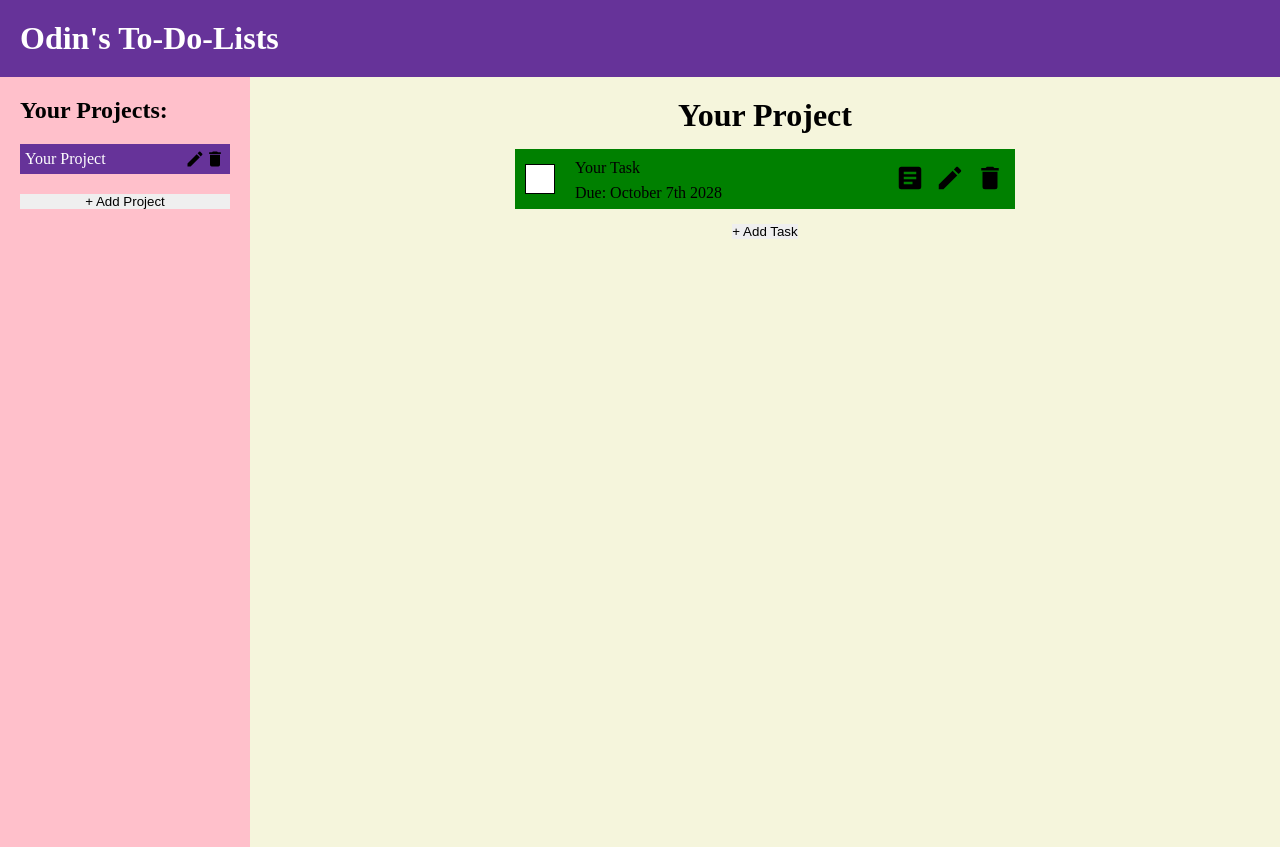
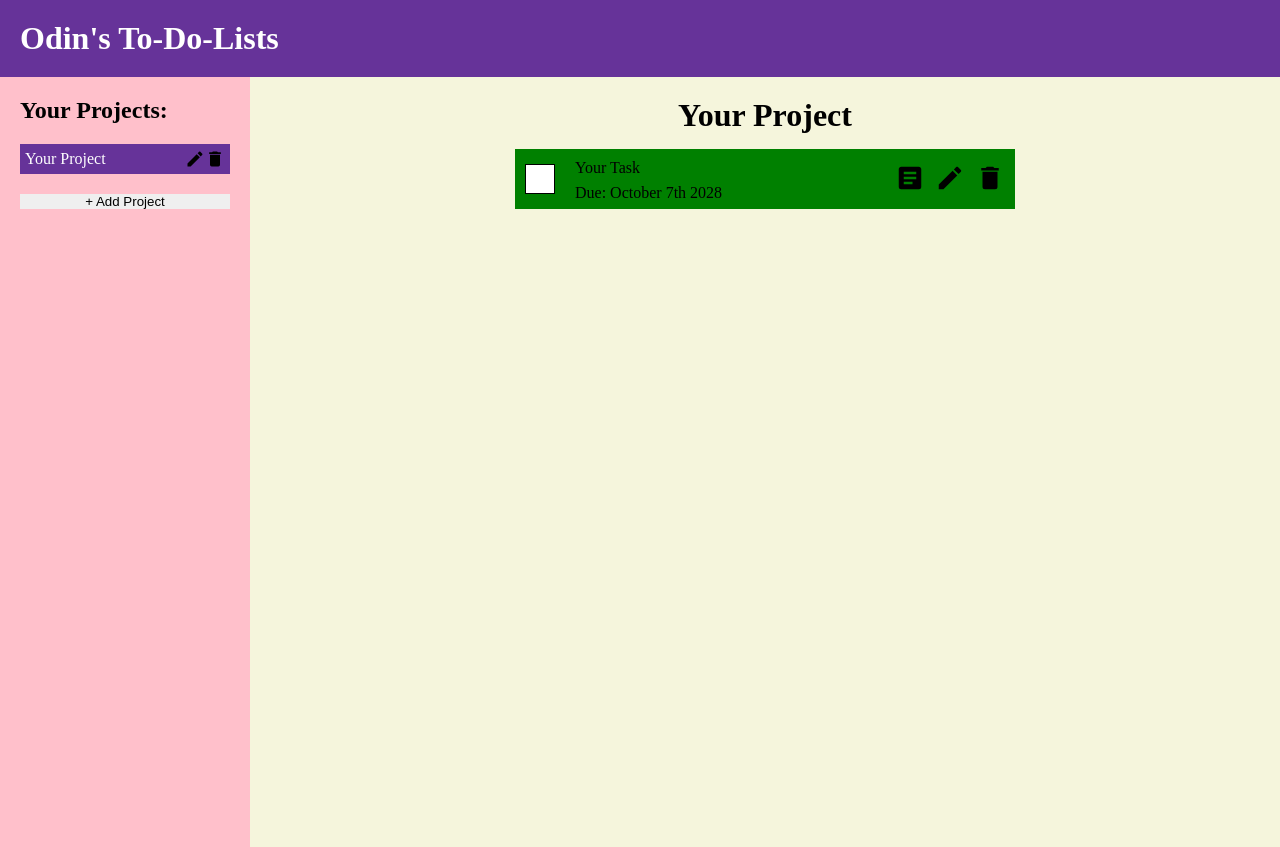
Before and after one commit to Solaire1903/odin-to-do-list, a website built with webpack: page src/template.html in a window 1280 px wide. Built offline with nearby package versions, Linux system fonts and the light colour scheme.

Commit message:
Make Add Task button hidden by default

```diff
--- a/src/template.html
+++ b/src/template.html
@@ -61,7 +61,7 @@
 
     <ul id="task-list"> </ul>
 
-    <button id="add-task-button">+ Add Task</button>
+    <button id="add-task-button" hidden>+ Add Task</button>
   </div>
 
   <dialog id="new-task-window">
```
